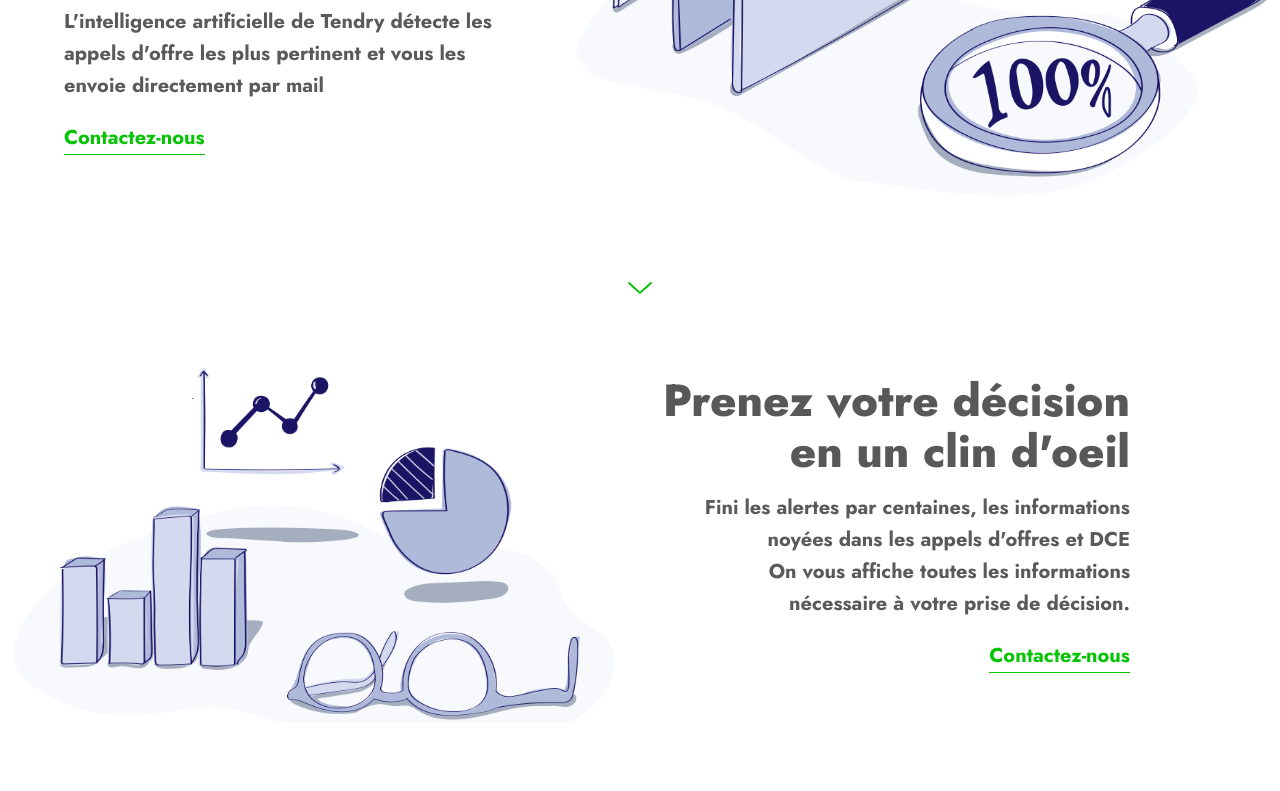
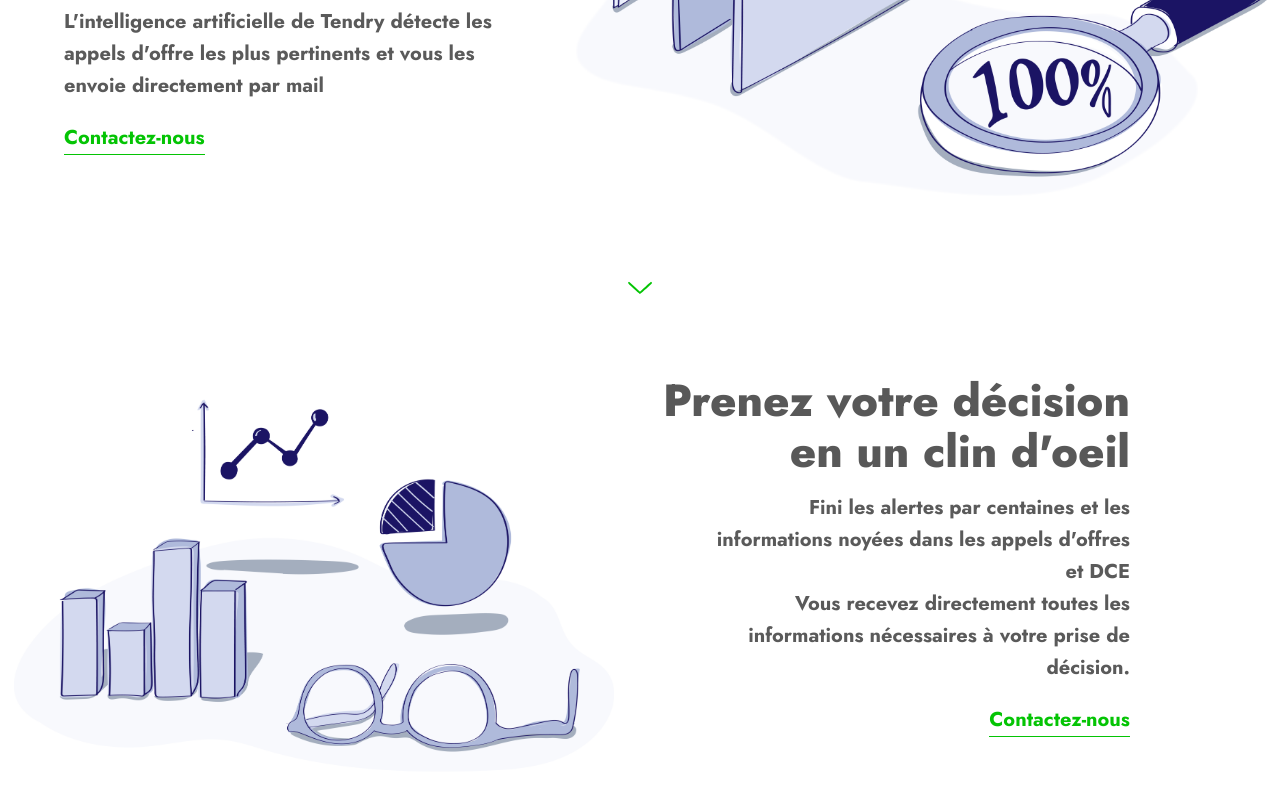
Before and after one commit to TendryTeam/tendryteam.github.io, a plain HTML site: page index.html in a window 1280 px wide. Shown: the part 363-1154 px from the top of the page. Drawn offline with nearby package versions, Linux system fonts and the light colour scheme.

Commit message:
Update index.html

```diff
--- a/index.html
+++ b/index.html
@@ -31,7 +31,7 @@
 			<div class="app-design__wrapper wrapper--large">
 				<div class="app-design__content blurb">
 					<h2 class="blurb__heading">Tendry trouve <br> les appels d'offres  <br> à votre place</h2>
-					<p class="blurb__copy blurb__copy--tight">L'intelligence artificielle de Tendry détecte les appels d'offre les plus pertinent et vous les envoie directement par mail</p>
+					<p class="blurb__copy blurb__copy--tight">L'intelligence artificielle de Tendry détecte les appels d'offre les plus pertinents et vous les envoie directement par mail</p>
 					<a class="transform-link" href="#contact">Contactez-nous</a>
 				</div>
 				<svg class="introduction__arrow" xmlns="http://www.w3.org/2000/svg" style="top: 400px;" xmlns:xlink="http://www.w3.org/1999/xlink" version="1.1" id="Layer_1" x="0" y="0" viewBox="0 0 130 65" xml:space="preserve" enable-background="new 0 0 130 65"><g transform="translate(0.000000,65.000000) scale(0.100000,-0.100000)"><path d="M22.2 634c-50-35-40-47 293-349 174-157 323-285 333-285 24 0 635 552 647 585 8 23 6 30-14 46 -13 10-31 19-40 19s-57-37-107-83c-50-45-179-162-287-260l-197-179 -147 134c-319 289-433 388-446 388C50.2 650 34.2 643 22.2 634z"/></g></svg>
@@ -44,7 +44,7 @@
 			<div class="web-design__wrapper wrapper--small">
 				<div class="web-design__content blurb" align="right">
 					<h2 class="blurb__heading">Prenez votre décision<br> en un clin d'oeil</h2>
-					<p class="blurb__copy blurb__copy--tight">Fini les alertes par centaines, les informations noyées dans les appels d'offres et DCE <br> On vous affiche toutes les informations nécessaire à votre prise de décision.</p>
+					<p class="blurb__copy blurb__copy--tight">Fini les alertes par centaines et les informations noyées dans les appels d'offres et DCE <br> Vous recevez directement toutes les informations nécessaires à votre prise de décision.</p>
 					<a class="transform-link" href="#contact">Contactez-nous</a>
 				</div>
 			</div>
```
